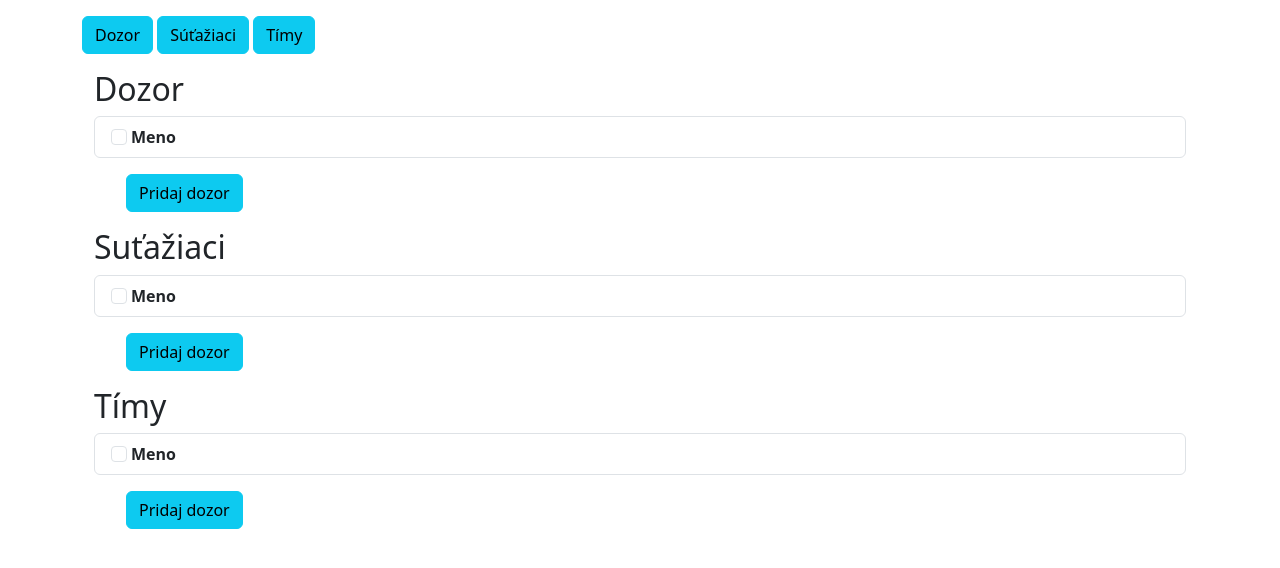
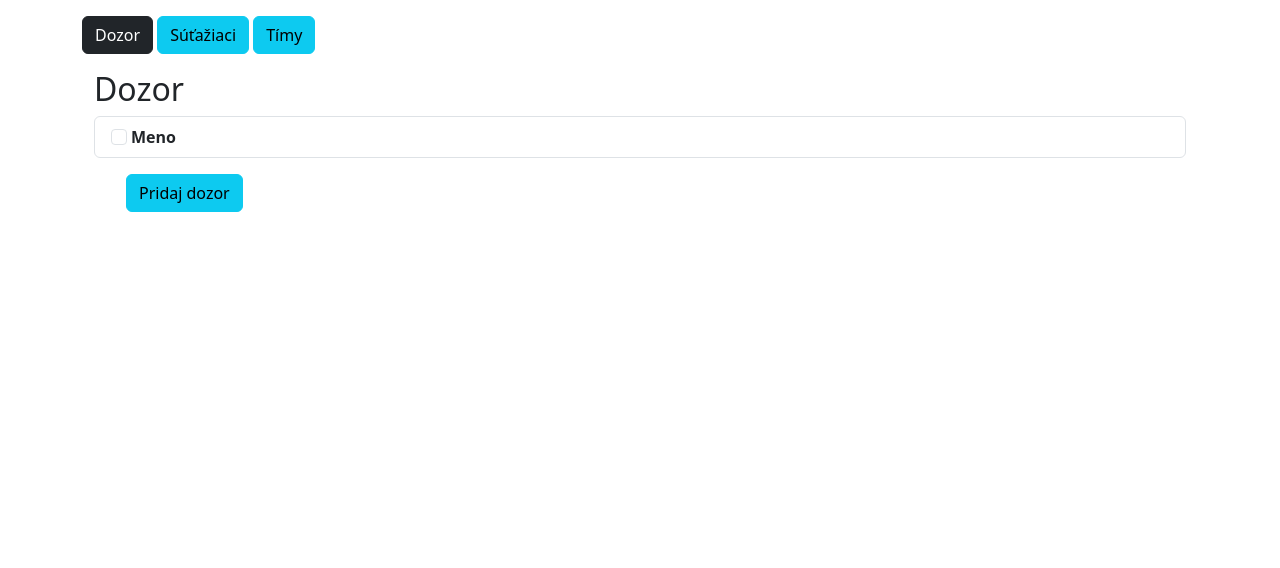
Before and after one commit to TIS2023-FMFI/robocup, a Django app: page /leader-panel in a window 1280 px wide. Shown: the part 56-624 px from the top of the page. Run offline with Django 4.2, Linux system fonts and the light colour scheme; data that the repository does not hold is empty.

Commit message:
fix leader-panel switching

```diff
--- a/robocup-reg/web/leader/templates/leader-panel.html
+++ b/robocup-reg/web/leader/templates/leader-panel.html
@@ -5,28 +5,26 @@
     <body>
 <p></p>
     <div class="btn-group-horizontal" role="group" aria-label="Button group">
-        <button id="supervisors" type="button" class="btn btn-info btn-fixed-width" value="1" onclick="fun()">Dozor</button>
-        <button id="players" type="button" class="btn btn-info btn-fixed-width" value="2"  onclick="fun()">Súťažiaci</button>
-        <button id="teams" type="button" class="btn btn-info btn-fixed-width" value="3" onclick="fun()">Tímy</button>
+        <button id="supervisors" type="button" class="btn btn-info btn-fixed-width btn-dark" onclick="fun(1)">Dozor</button>
+        <button id="players" type="button" class="btn btn-info btn-fixed-width" onclick="fun(2)">Súťažiaci</button>
+        <button id="teams" type="button" class="btn btn-info btn-fixed-width" onclick="fun(3)">Tímy</button>
     </div>
 
     <script>
-    function fun() {
-        if(select.value==1){
-        document.getElementById('1').style.display = "block";
-        }else if(select.value == 2){
-            document.getElementById('2').style.display = "block";
-        }else{
-            document.getElementById('3').style.display = "block";
+    function fun(a) {
+        if(a==1){
+            document.getElementById('dozor-div').setAttribute("class","container mt-3")
+            document.getElementById('sutaziaci-div').setAttribute("class","container mt-3 visually-hidden")
+            document.getElementById('timy-div').setAttribute("class","container mt-3 visually-hidden")
+        }else if(a== 2){
+            document.getElementById('dozor-div').setAttribute("class","container mt-3 visually-hidden")
+            document.getElementById('sutaziaci-div').setAttribute("class","container mt-3")
+            document.getElementById('timy-div').setAttribute("class","container mt-3 visually-hidden")
+        }else if (a==3){
+            document.getElementById('dozor-div').setAttribute("class","container mt-3 visually-hidden")
+            document.getElementById('sutaziaci-div').setAttribute("class","container mt-3 visually-hidden")
+            document.getElementById('timy-div').setAttribute("class","container mt-3")
         }
-    }
-
-    function players_fun() {
-
-    }
-
-    function teams_fun() {
-
     }
 
     </script>
@@ -44,7 +42,7 @@
     </script>
 
 
-    <div class="container mt-3" id="1">
+    <div class="container mt-3" id="dozor-div">
         <h2>Dozor</h2>
         <form>
             <ul class="list-group" id="itemList">
@@ -60,7 +58,7 @@
         </form>
     </div>
 
-    <div class="container mt-3" id="2">
+    <div class="container mt-3 visually-hidden" id="sutaziaci-div">
         <h2>Suťažiaci</h2>
         <form>
             <ul class="list-group" id="itemList">
@@ -76,7 +74,7 @@
         </form>
     </div>
 
-    <div class="container mt-3" id="3">
+    <div class="container mt-3 visually-hidden" id="timy-div">
         <h2>Tímy</h2>
         <form>
             <ul class="list-group" id="itemList">
```
